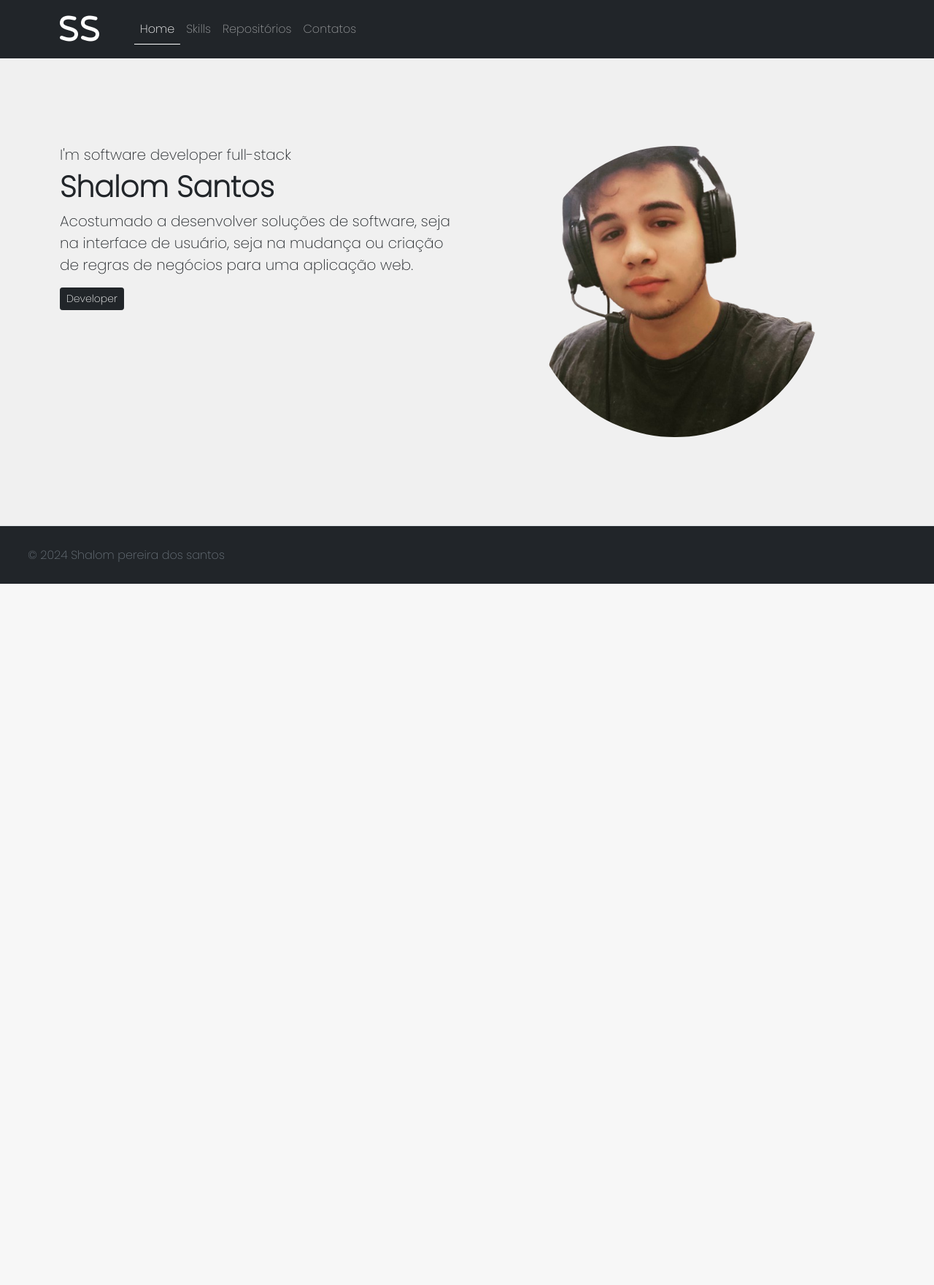
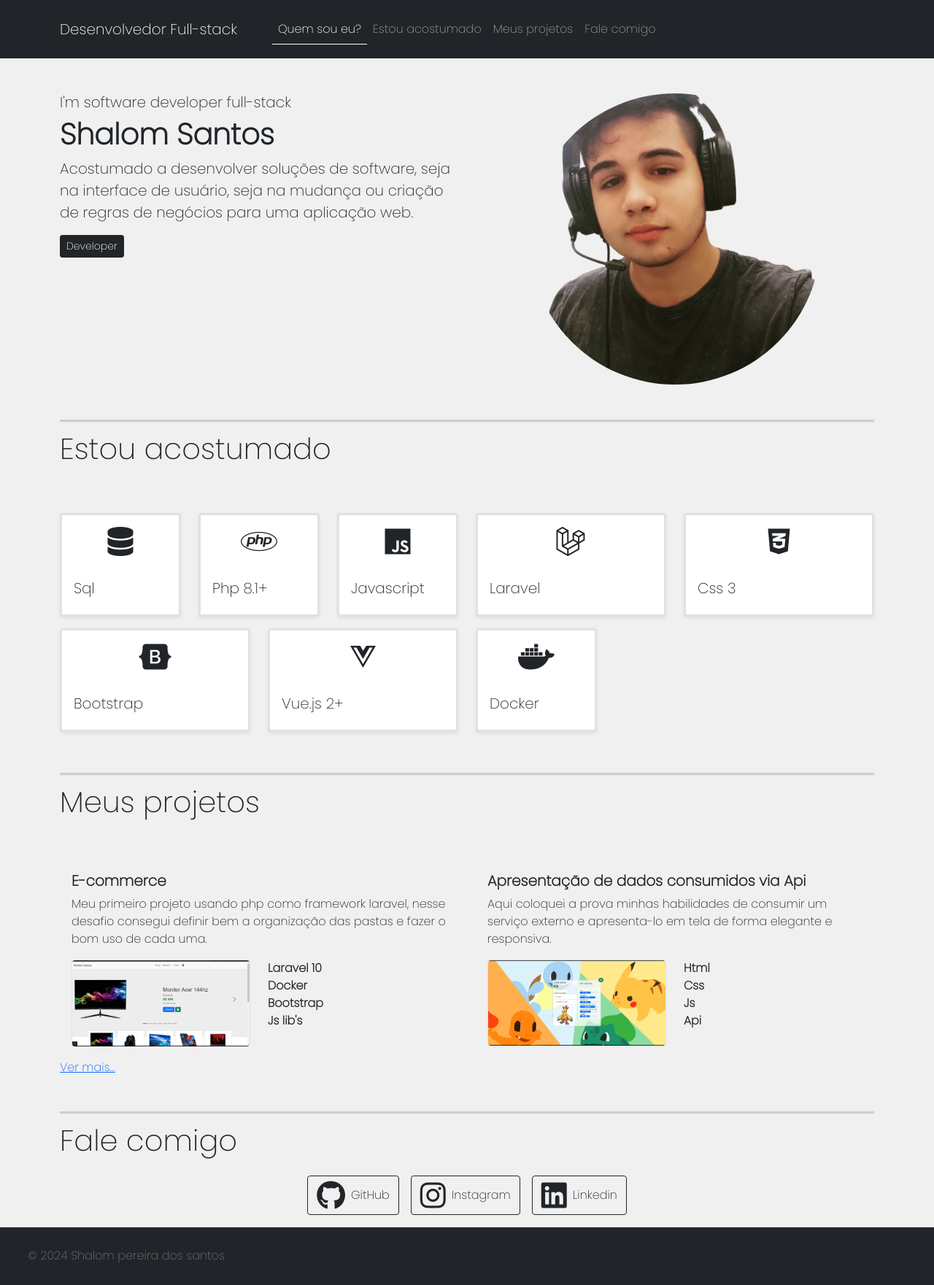
Before and after one commit to shalomsantos/Portifolio, a PHP site: page / in a window 1280 px wide. Shown: the whole page at 73% size. Before the commit the page ends 800 px from the top, so only its background shows below. Run offline with PHP 8.4, Linux system fonts and the light colour scheme; some libraries are stand-ins or nearby versions.

```diff
--- a/css/style.css
+++ b/css/style.css
@@ -56,8 +56,8 @@ main{
 footer{
     height: 10vh !important;
 }
-.skills, .repositorios, .contatos{
-    /* display: none; */
+.apresentacao, .skills, .repositorios{
+    box-shadow: 0 0.2rem 0 0 rgb(206, 206, 206);
 }
 h1{
     animation: movimento 600ms ease-in-out;
--- a/index.html
+++ b/index.html
@@ -19,30 +19,34 @@
 <body>
     <nav class="navbar navbar-expand-sm navbar-dark bg-dark" aria-label="Fourth navbar example">
         <div class="container bg-dark z-3">
-            <a class="navbar-brand me-5" href="/"><i class="fa-solid fa-s fs-1 me-1"></i><i class="fa-solid fa-s fs-1"></i></a>
+            <a class="navbar-brand me-5" href="/">
+                Desenvolvedor Full-stack
+            </a>
             <button class="navbar-toggler" type="button" data-bs-toggle="collapse" data-bs-target="#navbarsExample04" aria-controls="navbarsExample04" aria-expanded="false" aria-label="Toggle navigation">
                     <span class="navbar-toggler-icon"></span>
             </button>
             <div class="collapse navbar-collapse bg-dark z-3" id="navbarsExample04">
                 <ul class="navbar-nav">
                     <li class="nav-item">
-                        <a href="/" class="nav-link active">Home</a>
+                        <a class="nav-link active">Quem sou eu?</a>
                     </li>
                     <li class="nav-item">
-                        <a href="/skills.html" class="nav-link">Skills</a>
+                        <a class="nav-link">Estou acostumado</a>
                     </li>
                     <li class="nav-item">
-                        <a href="/repos.html" class="nav-link">Repositórios</a>
+                        <a class="nav-link">Meus projetos</a>
                     </li>
                     <li class="nav-item">
-                        <a href="/contact.html" class="nav-link">Contatos</a>
+                        <a class="nav-link">Fale comigo</a>
                     </li>
                 </ul>
             </div>
         </div>
     </nav>
-    <main class="container d-flex align-items-center">
-        <div class="apresentacao">
+
+    <main class="container">
+        <!-- APRESENTACAO -->
+        <section class="apresentacao">
             <div class="row py-3 py-sm-5">
                 <div class="col-12 col-md-6">
                     <h5>I'm software developer full-stack</h5>
@@ -54,8 +58,151 @@
                     <img class="myphoto" src="./img/up.png" alt="" width="400">
                 </div>
             </div>
-        </div>
+        </section>
+        <!-- SKILLS -->
+        <h1 class="pt-3">Estou acostumado</h1>
+        <section class="skills">
+            <div class="row py-3 py-sm-5">
+                <div class="col-6 col-sm-4 col-md-3 col-lg-2">
+                    <div class="card shadow-sm border border-3">
+                        <i class="fa-solid fa-database mx-auto my-3 fs-1"></i>
+                        <div class="card-body text-center text-sm-start">
+                            <h5 class="card-title">Sql</h5>
+                        </div>
+                    </div>
+                </div>
+                <div class="col-6 col-sm-4 col-md-3 col-lg-2">
+                    <div class="card shadow-sm border border-3">
+                        <i class="fa-brands fa-php mx-auto my-3 fs-1"></i>
+                        <div class="card-body text-center text-sm-start">
+                            <h5 class="card-title">Php 8.1+</h5>
+                        </div>
+                    </div>
+                </div>
+                <div class="col-6 col-sm-4 col-md-3 col-lg-2">
+                    <div class="card shadow-sm border border-3">
+                        <i class="fa-brands fa-js mx-auto my-3 fs-1"></i>
+                        <div class="card-body text-center text-sm-start">
+                            <h5 class="card-title">Javascript</h5>
+                        </div>
+                    </div>
+                </div>
+                <div class="col-6 col-sm-4 col-md-3">
+                    <div class="card shadow-sm border border-3">
+                        <i class="fa-brands fa-laravel mx-auto my-3 fs-1"></i>
+                        <div class="card-body text-center text-sm-start">
+                            <h5 class="card-title">Laravel</h5>
+                        </div>
+                    </div>
+                </div>
+                <div class="col-6 col-sm-4 col-md-3">
+                    <div class="card shadow-sm border border-3">
+                        <i class="fa-brands fa-css3-alt mx-auto my-3 fs-1"></i>
+                        <div class="card-body text-center text-sm-start">
+                            <h5 class="card-title">Css 3</h5>
+                        </div>
+                    </div>
+                </div>
+                <div class="col-6 col-sm-4 col-md-3">
+                    <div class="card shadow-sm border border-3">
+                        <i class="fa-brands fa-bootstrap mx-auto my-3 fs-1"></i>
+                        <div class="card-body text-center text-sm-start">
+                            <h5 class="card-title">Bootstrap</h5>
+                        </div>
+                    </div>
+                </div>
+                <div class="col-6 col-sm-4 col-md-3">
+                    <div class="card shadow-sm border border-3">
+                        <i class="fa-brands fa-vuejs mx-auto my-3 fs-1"></i>
+                        <div class="card-body text-center text-sm-start">
+                            <h5 class="card-title">Vue.js 2+</h5>
+                        </div>
+                    </div>
+                </div>
+                <div class="col-6 col-sm-4 col-md-3 col-lg-2">
+                    <div class="card shadow-sm border border-3">
+                        <i class="fa-brands fa-docker mx-auto my-3 fs-1"></i>
+                        <div class="card-body text-center text-sm-start">
+                            <h5 class="card-title">Docker</h5>
+                        </div>
+
+                    </div>
+                </div>
+            </div>
+        </section>
+        <!-- REPOSITORIOS -->
+        <h1 class="pt-3">Meus projetos</h1>
+        <section class="repositorios">
+            <div class="row py-3 py-sm-5">
+                <div class="col-12 col-sm-6">
+                    <div class="card-body">
+                        <h5 class="card-title fw-bold">E-commerce</h5>
+                        <p class="card-text">Meu primeiro projeto usando php como framework laravel, nesse desafio consegui definir bem a organização das pastas e fazer o bom uso de cada uma.</p>
+                        <div class="row">
+                            <div class="col-12 col-sm-6 position-relative repos">
+                                <img src="./img/print-1.png" alt="" class="w-100 rounded-3 border">
+                                <div class="link position-absolute rounded-3">
+                                    <a href="https://github.com/shalomsantos/dockerLaravel" class="text-white text-center repos-link">
+                                        <i class="fa-brands fa-laravel fs-1"></i>
+                                        <p class="text-capitalize">dockerLaravel</p>
+                                    </a>
+                                </div>
+                            </div>
+                            <div class="col-12 col-sm-6">
+                                <p class="fw-bold mb-0">Laravel 10</p>
+                                <p class="fw-bold mb-0">Docker</p>
+                                <p class="fw-bold mb-0">Bootstrap</p>
+                                <p class="fw-bold mb-0">Js lib's</p>
+                            </div>
+                        </div>
+                    </div>
+                </div>
+                <div class="col-12 col-sm-6">
+                    <div class="card-body">
+                        <h5 class="card-title fw-bold">Apresentação de dados consumidos via Api</h5>
+                        <p class="card-text">Aqui coloquei a prova minhas habilidades de consumir um serviço externo e apresenta-lo em tela de forma elegante e responsiva.</p>
+                        <div class="row">
+                            <div class="col-12 col-sm-6 position-relative repos">
+                                <img src="./img/pokemonapi.png" alt="" class="w-100 rounded-3 border">
+                                <div class="link position-absolute rounded-3">
+                                    <a href="https://github.com/shalomsantos/PokemonApi" class="text-white text-center repos-link">
+                                        <i class="fa-solid fa-arrow-up-right-from-square fs-1"></i>
+                                        <p class="text-capitalize">PokemonApi</p>
+                                    </a>
+                                </div>
+                            </div>
+                            <div class="col-12 col-sm-6">
+                                <p class="fw-bold mb-0">Html</p>
+                                <p class="fw-bold mb-0">Css</p>
+                                <p class="fw-bold mb-0">Js</p>
+                                <p class="fw-bold mb-0">Api</p>
+                            </div>
+                        </div>
+                    </div>
+                </div>
+                <a href="https://github.com/shalomsantos">Ver mais...</a>
+            </div>
+        </section>
+        <!-- CONTATOS -->
+        <h1 class="pt-3">Fale comigo</h1>
+        <section class="contatos">
+            <div class="d-flex justify-content-center flex-column flex-sm-row gap-3 py-3">
+                <a class="btn btn-outline-dark d-flex" style="width: fit-content;" href="https://github.com/shalomsantos">
+                    <i class="fa-brands fa-github fs-1 me-2"></i>
+                    <p class="my-auto">GitHub</p>
+                </a>
+                <a class="btn btn-outline-dark d-flex" style="width: fit-content;" href="https://www.instagram.com/shalomsantoss/">
+                    <i class="fa-brands fa-instagram fs-1 me-2"></i>
+                    <p class="my-auto">Instagram</p>
+                </a>
+                <a class="btn btn-outline-dark d-flex" style="width: fit-content;" href="https://www.linkedin.com/in/shalom-santos-9891a11a6/">
+                    <i class="fa-brands fa-linkedin fs-1 me-2"></i>
+                    <p class="my-auto">Linkedin</p>
+                </a>
+            </div>
+        </section>
     </main>
+
     <footer class="d-flex flex-wrap justify-content-between align-items-center py-3 border-top bg-dark">
         <div class="col-md-4 d-flex align-items-center">
             <a href="/" class="mb-3 me-2 mb-md-0 text-muted text-decoration-none lh-1">
```
